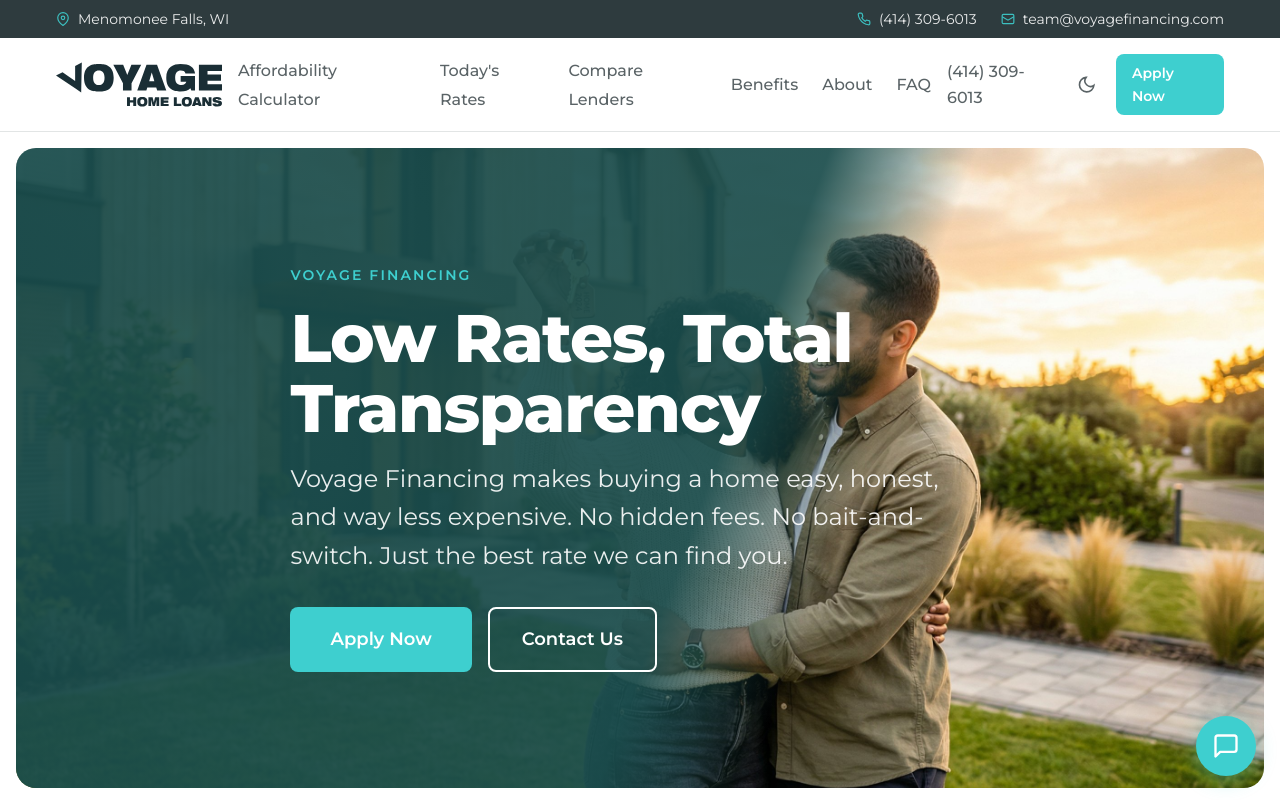
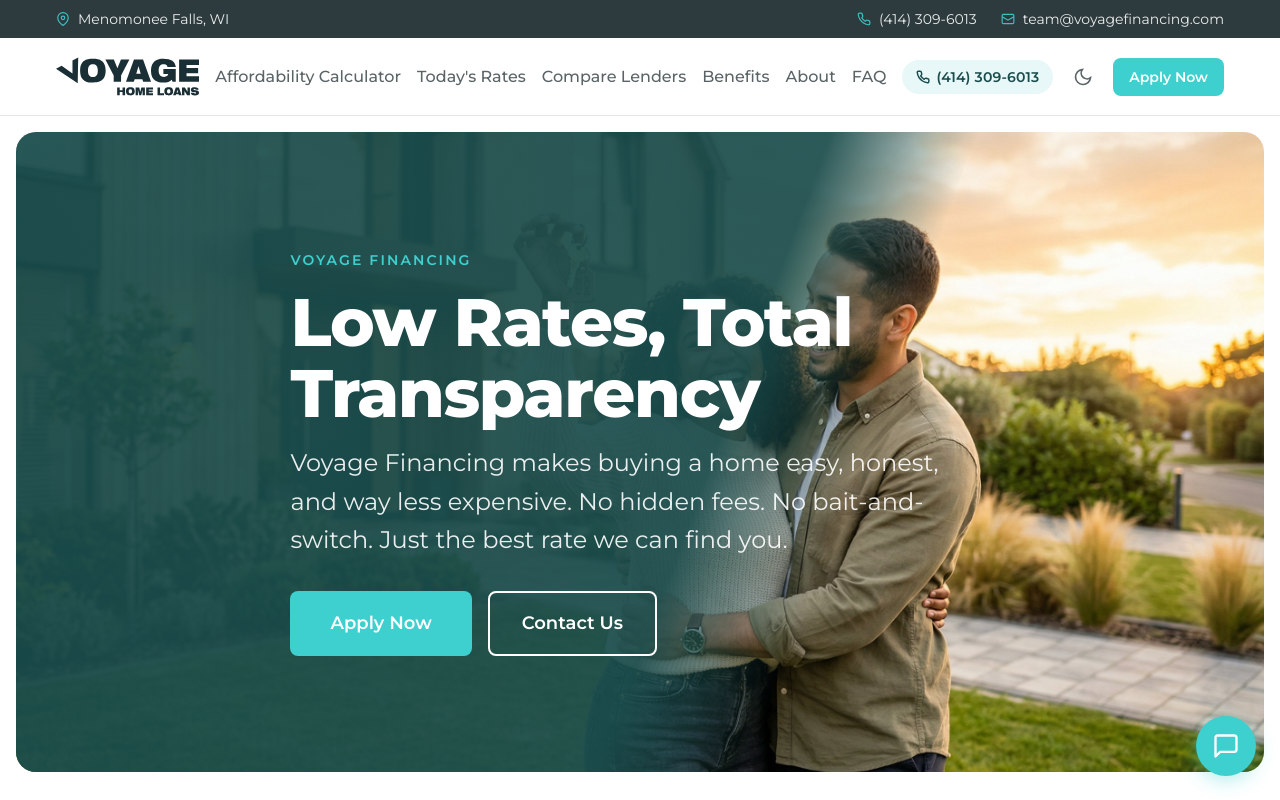
Before and after one commit to blindstrum/voyage-financing, a website: page index.html in a window 1280 px wide. Shown: the top 800 px of the page. Drawn offline with Linux system fonts and the light colour scheme.

Commit message:
Fix nav spacing: tighter consistent gaps, phone number styled as teal pill with icon

```diff
--- a/index.html
+++ b/index.html
@@ -63,7 +63,7 @@
       <li><a href="./faq.html">FAQ</a></li>
     </ul>
     <div class="nav-actions">
-      <a href="tel:+14143096013" class="nav-phone">(414) 309-6013</a>
+      <a href="tel:+14143096013" class="nav-phone"><svg width="14" height="14" viewBox="0 0 24 24" fill="none" stroke="currentColor" stroke-width="2.5" stroke-linecap="round" stroke-linejoin="round"><path d="M22 16.92v3a2 2 0 0 1-2.18 2 19.79 19.79 0 0 1-8.63-3.07 19.5 19.5 0 0 1-6-6 19.79 19.79 0 0 1-3.07-8.67A2 2 0 0 1 4.11 2h3a2 2 0 0 1 2 1.72c.127.96.361 1.903.7 2.81a2 2 0 0 1-.45 2.11L8.09 9.91a16 16 0 0 0 6 6l1.27-1.27a2 2 0 0 1 2.11-.45c.907.339 1.85.573 2.81.7A2 2 0 0 1 22 16.92z"/></svg>(414) 309-6013</a>
       <button class="theme-toggle" data-theme-toggle aria-label="Toggle dark mode">
         <svg width="20" height="20" viewBox="0 0 24 24" fill="none" stroke="currentColor" stroke-width="2"><path d="M21 12.79A9 9 0 1 1 11.21 3 7 7 0 0 0 21 12.79z"/></svg>
       </button>
--- a/style.css
+++ b/style.css
@@ -279,7 +279,7 @@ a:hover {
 .nav-links {
   display: flex;
   align-items: center;
-  gap: var(--space-6);
+  gap: var(--space-4);
   list-style: none;
 }
 
@@ -288,6 +288,7 @@ a:hover {
   font-weight: 500;
   color: var(--color-text-muted);
   text-decoration: none;
+  white-space: nowrap;
   transition: color var(--transition-interactive);
 }
 .nav-links a:hover,
@@ -299,17 +300,53 @@ a:hover {
   display: flex;
   align-items: center;
   gap: var(--space-3);
+  flex-shrink: 0;
 }
 
 .nav-phone {
-  font-size: var(--text-sm);
-  color: var(--color-text-muted);
+  display: none;
+  align-items: center;
+  gap: 6px;
+  font-size: var(--text-xs);
+  font-weight: 600;
+  color: var(--color-dark-teal);
   text-decoration: none;
-  font-weight: 500;
-  display: none;
+  white-space: nowrap;
+  background: var(--color-primary-light);
+  padding: 6px 14px;
+  border-radius: var(--radius-full);
+  transition: background var(--transition-interactive), color var(--transition-interactive);
+  letter-spacing: 0.01em;
 }
-@media (min-width: 1024px) {
-  .nav-phone { display: inline; }
+.nav-phone svg {
+  flex-shrink: 0;
+}
+.nav-phone:hover {
+  background: var(--color-primary);
+  color: #fff;
+}
+@media (min-width: 1100px) {
+  .nav-phone { display: inline-flex; }
+}
+
+/* Dark mode: flip phone pill colors for readability */
+[data-theme="dark"] .nav-phone {
+  color: var(--color-primary);
+  background: var(--color-surface-2);
+}
+[data-theme="dark"] .nav-phone:hover {
+  background: var(--color-primary);
+  color: var(--color-text-inverse);
+}
+@media (prefers-color-scheme: dark) {
+  :root:not([data-theme]) .nav-phone {
+    color: var(--color-primary);
+    background: var(--color-surface-2);
+  }
+  :root:not([data-theme]) .nav-phone:hover {
+    background: var(--color-primary);
+    color: var(--color-text-inverse);
+  }
 }
 
 .nav-signin {
```
Also changed, not shown: about.html (+1 -1 lines), affordability.html (+1 -1 lines), apply.html (+1 -1 lines), benefits.html (+1 -1 lines), compare.html (+1 -1 lines), faq.html (+1 -1 lines), rates.html (+1 -1 lines).
